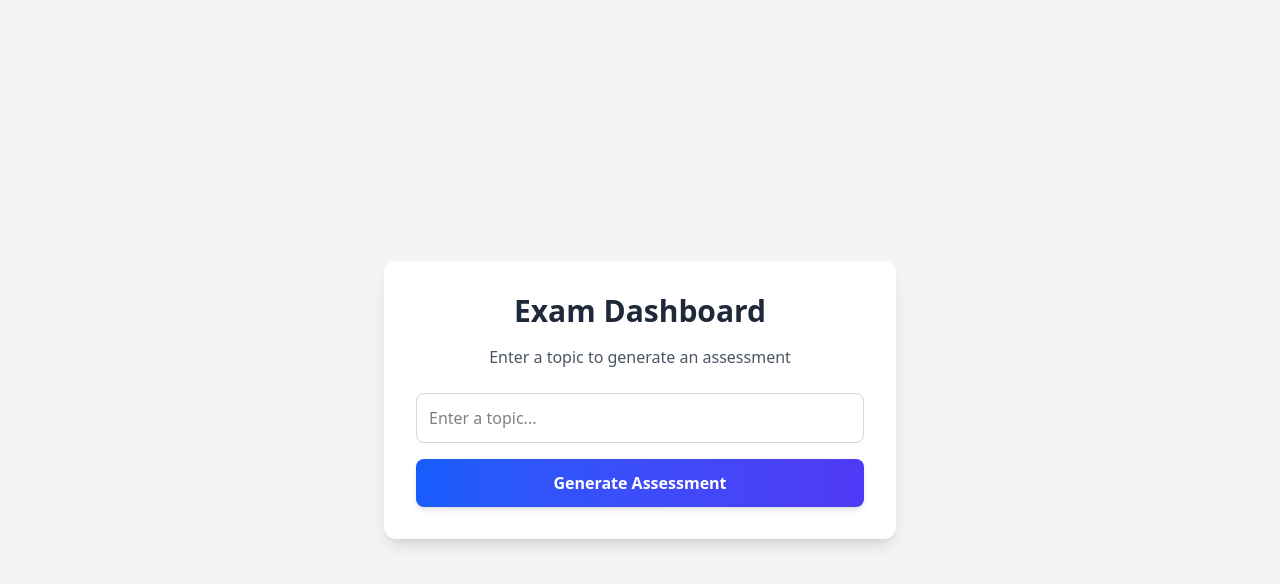
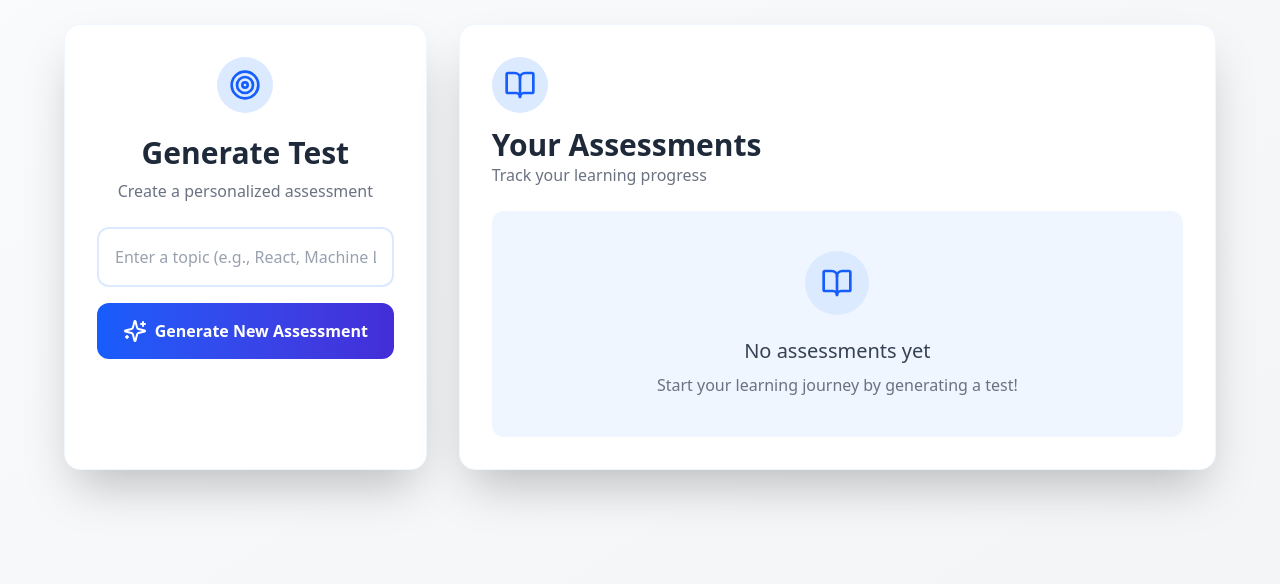
Before and after one commit to Kshitij04Poojary/Athena-AI, a React (Vite) app in the folder frontend/: page /assessment in a window 1280 px wide. Shown: the top 584 px of the page. Built offline with nearby package versions, Linux system fonts and the light colour scheme.

Commit message:
Improved Assessment Dashboard
Improved Assessment Dashboard

```diff
--- a/frontend/src/pages/Assessment/ExamDashboard.jsx
+++ b/frontend/src/pages/Assessment/ExamDashboard.jsx
@@ -1,68 +1,180 @@
-import React, { useEffect, useState } from "react";
-import axios from "axios";
-import { useUser } from "../../context/UserContext";
-import { useNavigate } from "react-router-dom";
+import React, { useState, useEffect } from 'react';
+import axios from 'axios';
+import { useUser } from '../../context/UserContext';
+import { useNavigate } from 'react-router-dom';
+import {
+  Clock,
+  BookOpen,
+  RefreshCw,
+  Target,
+  Sparkles,
+  TrendingUp
+} from 'lucide-react';
 
 const ExamDashboard = () => {
   const navigate = useNavigate();
   const { user } = useUser();
-    const [topic, setTopic] = useState("");
-    const [loading, setLoading] = useState(false);  // Added loading state
-    console.log(user)
+
+  // State for generating new assessment
+  const [topic, setTopic] = useState('');
+  const [loading, setLoading] = useState(false);
+
+  // State for past assessments
+  const [assessments, setAssessments] = useState([]);
+  const [isAssessmentsLoading, setIsAssessmentsLoading] = useState(false);
+
+  // Fetch user assessments
+  const fetchAssessments = async () => {
+    if (!user?._id) return;
+
+    setIsAssessmentsLoading(true);
+    try {
+      const res = await axios.get(`http://localhost:8000/api/assessment/getassess/${user._id}`);
+      setAssessments(res.data);
+    } catch (error) {
+      console.error('Error fetching assessments', error);
+    } finally {
+      setIsAssessmentsLoading(false);
+    }
+  };
+
+  useEffect(() => {
+    fetchAssessments();
+  }, [user?._id]);
+
+  // Generate new assessment
   const generateAssessment = async () => {
     if (!topic.trim()) {
-            alert("Please enter a topic.");
+      alert('Please enter a topic.');
       return;
     }
 
-        setLoading(true);  // Start loading
-
+    setLoading(true);
     try {
-            const res = await axios.post("http://localhost:8000/api/assessment/generate", {
+      const res = await axios.post('http://localhost:8000/api/assessment/generate', {
         userId: user?._id,
-                // userId: "67c5c4b6ee979a1d4e8db9f7",
         topic
       });
-            console.log("Generated assessment:", res.data);
       const examId = res.data._id;
       navigate(`/assessment/${examId}`);
     } catch (error) {
-            console.error("Error generating assessment", error);
+      console.error('Error generating assessment', error);
     } finally {
-            setLoading(false);  // Stop loading after response
+      setLoading(false);
+      fetchAssessments(); // Refresh assessments list
     }
   };
 
+  // Reattempt assessment
+  const reattemptAssessment = (examId) => {
+    navigate(`/assessment/${examId}`);
+  };
+
   return (
-        <div className="flex flex-col items-center justify-center min-h-screen bg-gray-100 p-6">
-            <div className="bg-white p-8 rounded-xl shadow-lg w-full max-w-lg">
-                <h2 className="text-3xl font-bold text-gray-800 mb-4 text-center">Exam Dashboard</h2>
-                <p className="text-gray-600 text-center mb-6">Enter a topic to generate an assessment</p>
-
+    <div className="min-h-screen bg-gradient-to-br from-gray-50 to-gray-100 p-6">
+      <div className="max-w-6xl mx-auto grid md:grid-cols-3 gap-8">
+        {/* Assessment Generation Section */}
+        <div className="md:col-span-1 bg-white rounded-2xl shadow-2xl border border-blue-50 p-8 transform transition-all hover:scale-105 hover:shadow-3xl">
+          <div className="text-center mb-6">
+            <div className="inline-block bg-blue-100 p-3 rounded-full mb-4">
+              <Target className="text-blue-600" size={32} />
+            </div>
+            <h2 className="text-3xl font-bold text-gray-800 mb-2">Generate Test</h2>
+            <p className="text-gray-500">Create a personalized assessment</p>
+          </div>
+          <div className="space-y-4">
             <input
               type="text"
               value={topic}
               onChange={(e) => setTopic(e.target.value)}
-                    placeholder="Enter a topic..."
-                    className="w-full p-3 border border-gray-300 rounded-lg focus:outline-none focus:ring-2 focus:ring-blue-500"
-                    disabled={loading} // Disable input when loading
+              placeholder="Enter a topic (e.g., React, Machine Learning)"
+              className="w-full p-4 border-2 border-blue-100 rounded-xl focus:outline-none focus:ring-2 focus:ring-blue-400 transition-all placeholder-gray-400"
+              disabled={loading}
             />
-
             <button
               onClick={generateAssessment}
-                    className="w-full mt-4 px-6 py-3 bg-gradient-to-r from-blue-600 to-indigo-600 text-white rounded-lg font-semibold hover:from-blue-700 hover:to-indigo-700 transition-all duration-200 shadow-md flex items-center justify-center"
-                    disabled={loading}  // Disable button while loading
+              className="w-full px-6 py-4 bg-gradient-to-r from-blue-600 to-indigo-700 text-white rounded-xl font-bold hover:from-blue-700 hover:to-indigo-800 transition-all duration-300 flex items-center justify-center space-x-2 group cursor-pointer"
+              disabled={loading}
             >
               {loading ? (
-                        <>
-                            <svg className="animate-spin h-5 w-5 mr-2 text-white" viewBox="0 0 24 24">
+                <svg className="animate-spin h-6 w-6 mr-2 text-white" viewBox="0 0 24 24">
                   <circle className="opacity-25" cx="12" cy="12" r="10" stroke="currentColor" strokeWidth="4"></circle>
                   <path className="opacity-75" fill="currentColor" d="M4 12a8 8 0 018-8v4l4-4-4-4v4a8 8 0 00-8 8h4z"></path>
                 </svg>
-                            Generating from AI...
+              ) : (
+                <>
+                  <Sparkles className="group-hover:rotate-45 transition-transform" size={24} />
+                  <span>Generate New Assessment</span>
                 </>
-                    ) : "Generate Assessment"}
+              )}
             </button>
+          </div>
+        </div>
+
+        {/* Past Assessments Section */}
+        <div className="md:col-span-2 bg-white rounded-2xl shadow-2xl border border-blue-50 p-8">
+          <div className="flex justify-between items-center mb-6">
+            <div>
+              <div className="inline-block bg-blue-100 p-3 rounded-full mb-2">
+                <BookOpen className="text-blue-600" size={32} />
+              </div>
+              <h2 className="text-3xl font-bold text-gray-800">Your Assessments</h2>
+              <p className="text-gray-500">Track your learning progress</p>
+            </div>
+            {assessments.length > 0 && (
+              <div className="flex items-center text-blue-600 font-semibold">
+                <TrendingUp className="mr-2" size={24} />
+                {assessments.length} Total Tests
+              </div>
+            )}
+          </div>
+
+          {isAssessmentsLoading ? (
+            <div className="flex justify-center items-center h-64">
+              <div className="animate-pulse">
+                <svg className="h-16 w-16 text-blue-500" viewBox="0 0 24 24" fill="currentColor">
+                  <path d="M12 2L2 7l10 5 10-5-10-5z" />
+                  <path d="M2 17l10 5 10-5M2 12l10 5 10-5" />
+                </svg>
+              </div>
+            </div>
+          ) : assessments.length === 0 ? (
+            <div className="text-center bg-blue-50 rounded-xl p-10">
+              <div className="inline-block bg-blue-100 p-4 rounded-full mb-4">
+                <BookOpen className="text-blue-600" size={32} />
+              </div>
+              <p className="text-xl text-gray-700 mb-2">No assessments yet</p>
+              <p className="text-gray-500">Start your learning journey by generating a test!</p>
+            </div>
+          ) : (
+            <div className="space-y-4">
+              {assessments.map((assessment) => (
+                <div
+                  key={assessment._id}
+                  className="bg-blue-50 rounded-xl p-5 flex items-center justify-between hover:bg-blue-100 transition-colors group"
+                >
+                  <div>
+                    <h3 className="font-bold text-xl text-gray-800 mb-1">{assessment.topic}</h3>
+                    <div className="flex items-center text-sm text-gray-600">
+                      <Clock className="mr-2" size={16} />
+                      {new Date(assessment.createdAt).toLocaleDateString()}
+                      <span className="ml-4 bg-blue-200 text-blue-800 px-2 py-0.5 rounded-full">
+                        Score: {assessment.score}%
+                      </span>
+                    </div>
+                  </div>
+                  <button
+                    onClick={() => reattemptAssessment(assessment._id)}
+                    className="px-5 py-2.5 bg-blue-500 text-white rounded-lg hover:bg-blue-600 flex items-center group-hover:translate-x-1 transition-transform cursor-pointer"
+                  >
+                    <RefreshCw className="mr-2" size={16} />
+                    Reattempt Test
+                  </button>
+                </div>
+              ))}
+            </div>
+          )}
+        </div>
       </div>
     </div>
   );
```
Also changed, not shown: 1 other file (tests, documents, lock files or other folders). Lines whose indentation alone changed are shown as unchanged.
